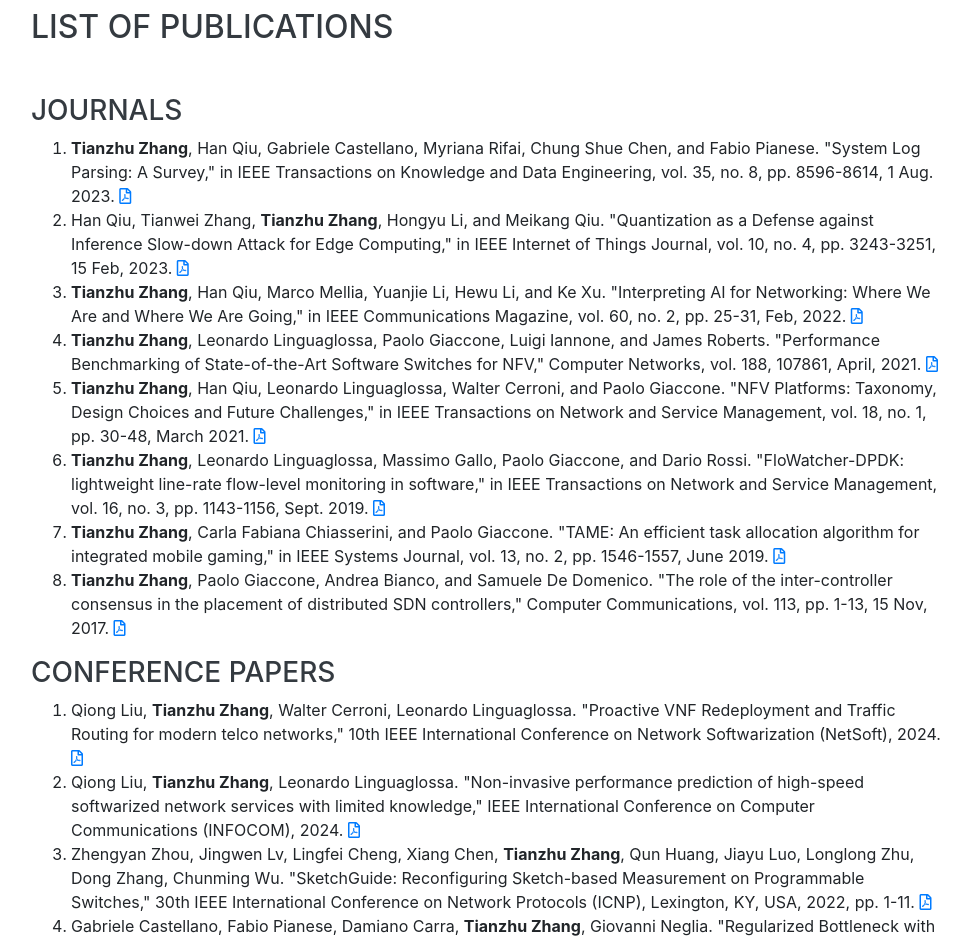
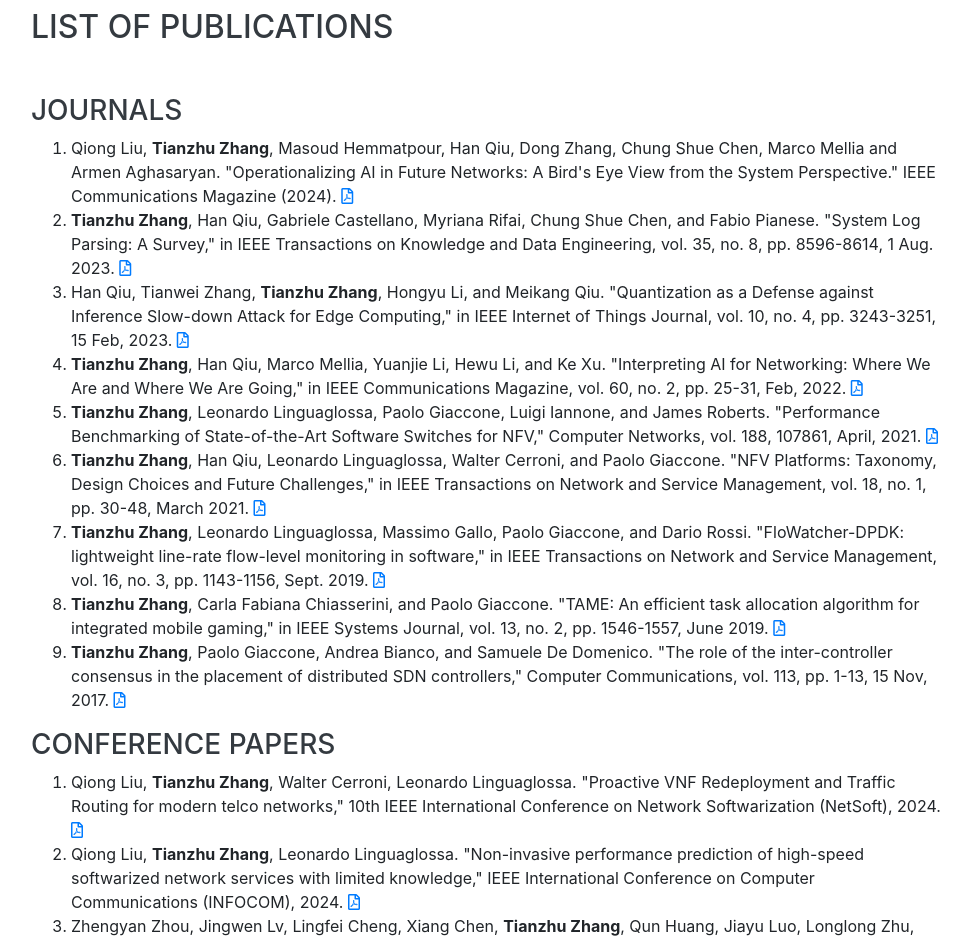
Before and after one commit to ztz1989/ztz1989.github.io, a website with bundled scripts: page index.html in a window 1280 px wide. Shown: the part 840-1776 px from the top of the page, without its empty margins (289-1260 px from the left). Built offline with nearby package versions, Linux system fonts and the light colour scheme; a web font is replaced by a local one.

Commit message:
Update index.html

```diff
--- a/index.html
+++ b/index.html
@@ -207,6 +207,13 @@ My research centered around Software Defined Networking (SDN), Network Function
 		      <h3>Journals</h3>
         <ol>
   	<li>
+  	  	Qiong Liu, <b>Tianzhu Zhang</b>, Masoud Hemmatpour, Han Qiu, Dong Zhang, Chung Shue Chen, Marco Mellia and Armen Aghasaryan. "Operationalizing AI in Future Networks: A Bird's Eye View from the System Perspective." IEEE Communications Magazine (2024).
+    		<a href="" target="_blank">
+      		<i class="far fa-file-pdf"></i>
+    		</a>
+    	</li>
+
+	<li>
       		<b>Tianzhu Zhang</b>, Han Qiu, Gabriele Castellano, Myriana Rifai, Chung Shue Chen, and Fabio Pianese. "System Log Parsing: A Survey," in IEEE Transactions on Knowledge and Data Engineering, vol. 35, no. 8, pp. 8596-8614, 1 Aug. 2023.
         	<a href="papers/tkde22.pdf" target="_blank">
         	<i class="far fa-file-pdf"></i>
@@ -349,7 +356,6 @@ My research centered around Software Defined Networking (SDN), Network Function
 	        	<i class="far fa-file-powerpoint"></i>
 	      	</a>
 	  </li>
-
 	  </ol>
 
 	  <h3>Technical Reports</h3>
@@ -397,7 +403,6 @@ My research centered around Software Defined Networking (SDN), Network Function
 	  </ol>
 
       <h3>Invited talks</h3>
-
 	  <ol>
 	  <li>
  	  	<b>Tianzhu Zhang</b>, "Edge Intelligence for Industrial IoT". Telecom Paris, 08/11/2021.
@@ -410,9 +415,7 @@ My research centered around Software Defined Networking (SDN), Network Function
 	  	<a href="https://youtu.be/SZWCnVlqbu4" target="_blank">
 			<i class="fa fa-play-circle" aria-hidden="true"></i>
 	  	</a>
-
 	  </li>
-
 	  <li>
       		<b>Tianzhu Zhang</b>, "High-speed traffic generation and monitoring". University of Rome Tor Vergata, 11/10/2017.
 	  </li>
```
Lines whose indentation alone changed are shown as unchanged.
